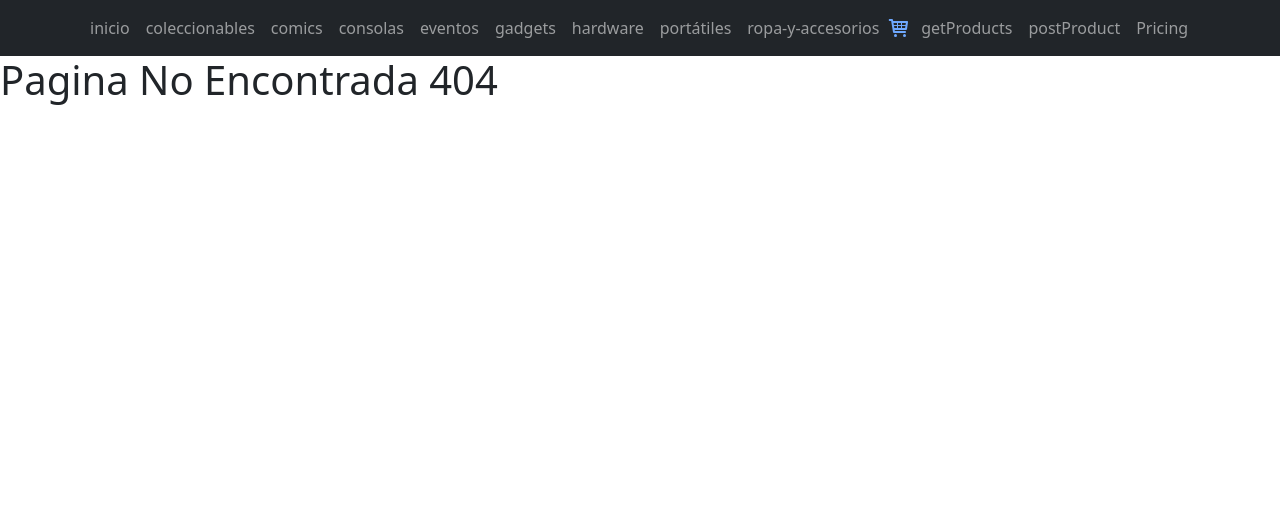
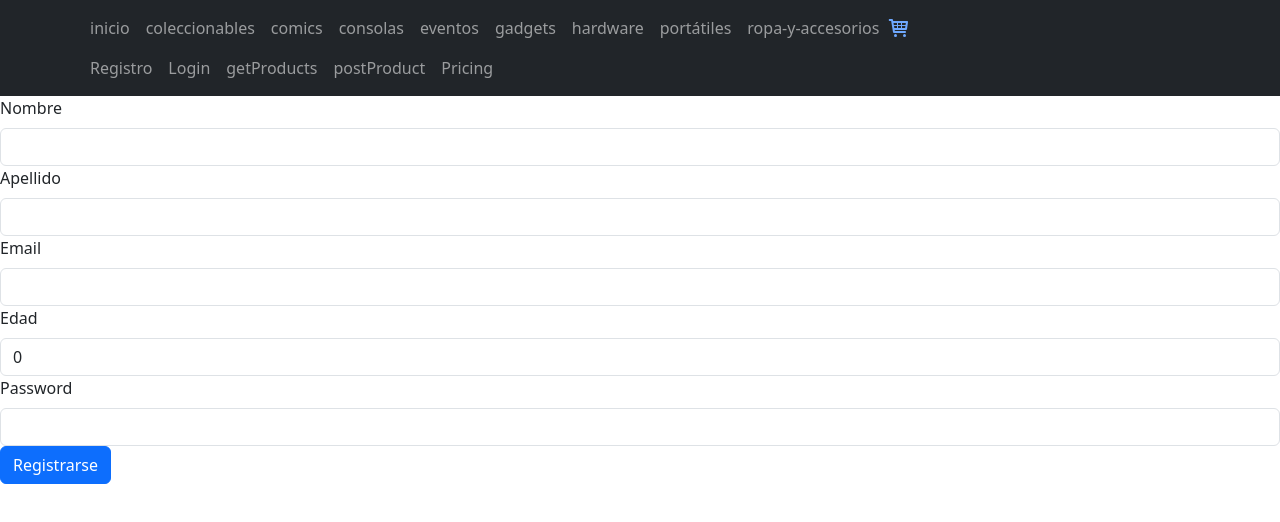
Before and after one commit to EdgarSteinberg/react-ts-redux-ecommerce, a React (Vite) app: page /register in a window 1280 px wide. Before the commit this address had no page. Shown: the top 522 px of the page. Built offline with nearby package versions, Linux system fonts and the light colour scheme.

Commit message:
add login and registration with TypeScript + messages

```diff
--- a/src/App.tsx
+++ b/src/App.tsx
@@ -17,6 +17,8 @@ import Cart from './components/cart/cart';
 import CreateProduct from './admin/products/createProduct';
 import ProductList from './admin/products/productList';
 import EditProduct from './admin/products/editProduct';
+import Register from './components/register/register';
+import Login from './components/login/login';
 
 function App() {
 
@@ -33,6 +35,8 @@ function App() {
             <Route path='categories/:category' element={<ProductsListContainer />} />
             <Route path='/products/:pid' element={<ProductItemContainer />} />
             <Route path='/cart' element={<Cart />} />
+            <Route path='/register' element={<Register />} />
+            <Route path='/login' element={<Login />} />
             <Route path='*' element={<NotFound />} />
 
             {/* rutas admin */}
--- a/src/components/cart/cart.tsx
+++ b/src/components/cart/cart.tsx
@@ -1,6 +1,6 @@
-import { useDispatch, useSelector } from "react-redux";
+import { useDispatch } from "react-redux";
 import { useEffect, useState } from "react";
-import type { RootState, AppDispatch } from "../../store";
+import type { AppDispatch } from "../../store";
 import styles from './styles.module.css';
 
 import type { ApiResponse } from "../../types/products";
@@ -65,7 +65,7 @@ const Cart = () => {
 
             <CartItemCart cart={cart} deleteProduct={deleteProduct} />
 
-            <h2 className={styles.cardTitle}>Total de la compra: ${total}</h2>
+            <h2 className={styles.cardTitle} style={{color: 'green'}}>Total de la compra: ${total}</h2>
         </>
     );
 };
--- a/src/components/cart/cartItemCard.tsx
+++ b/src/components/cart/cartItemCard.tsx
@@ -15,7 +15,7 @@ const CartItemCard = ({ cart, deleteProduct }: CartItemCardProps) => {
         <>
             {cart?.products.map(item => (
                 <div key={item.product._id}>
-                    <Card>
+                    <Card className={styles.card}>
                         <Card.Header>{item.product.title}</Card.Header>
                         <Card.Body className={styles.cardContainer}>
                             <Card.Img variant="top" src={item.product.mainImage?.[0]} alt={item.product.title} className={styles.img} />
@@ -23,7 +23,7 @@ const CartItemCard = ({ cart, deleteProduct }: CartItemCardProps) => {
                             <Card.Title  className={styles.ellipsis}>{item.product.shortDescription}</Card.Title>
                             <Card.Text style={{ margin: '0',}}>Cantidad: {item.quantity}</Card.Text>
                             <Card.Text style={{ margin: '0' }}>Precio unitario: $:{item.product.price}</Card.Text>
-                            <Card.Text style={{ margin: '0' }}>Total: ${item.quantity * item.product.price}</Card.Text>
+                            <Card.Text style={{ margin: '0'}}>Total: ${item.quantity * item.product.price}</Card.Text>
 
                             <FaRegTrashAlt color="red" size={18}
                                 style={{ cursor: "pointer", margin: '0 ' }}
--- a/src/components/cart/styles.module.css
+++ b/src/components/cart/styles.module.css
@@ -1,17 +1,22 @@
 
 .img{
     width: 100px;
+}
+.card{
+    margin-top: 10px;
 }
 
 .cardContainer{
     display: flex;
      align-items: center;
      justify-content: space-between;
+    background-color: yellow;
 }
 
 .cardTitle{
     text-align: center;
     margin-top: 10px;
+
 }
 
 .cardText{
@@ -22,4 +27,5 @@
   white-space: nowrap;
   overflow: hidden;
   text-overflow: ellipsis;
+
 }
--- /dev/null
+++ b/src/components/login/login.tsx
@@ -0,0 +1,75 @@
+import { useState } from "react";
+import type { Message } from "../../types/message";
+import Loading from "../loading/loading";
+import LoginForm from "./loginForm";
+
+
+const Login = () => {
+    const initialState = { email: '', password: '' };
+
+    const [user, setUser] = useState(initialState);
+    const [message, setMessage] = useState<Message | null>(null);
+    const [loading, setLoading] = useState(false);
+
+    const handleOnchage = (e: React.ChangeEvent<HTMLInputElement>) => {
+        const { name, value } = e.target;
+
+        setUser(prev => ({ ...prev, [name]: value }));
+    }
+
+    const handleSubmit = async (e: React.FormEvent<HTMLFormElement>) => {
+        e.preventDefault();
+
+        if (!user.email.trim() || !user.password.trim()) {
+            setMessage({
+                type: 'error',
+                text: 'Todos los campos son obligatorios'
+            })
+
+            return;
+        }
+
+        setLoading(true);
+        try {
+            const response = await fetch(`http://localhost:8080/api/users/login`, {
+                method: 'POST',
+                headers: {
+                    "Content-Type": "application/json"
+                },
+                credentials: 'include',
+                body: JSON.stringify(user)
+            })
+            const data = await response.json();
+
+            if (!response.ok) {
+                throw new Error(data.message || 'Error al registrarse');
+            }
+            console.log(data.token);
+            setMessage({
+                type: 'success',
+                text: "Login Exitoso"
+            })
+            setUser(initialState);
+        } catch (error) {
+            console.log(error)
+
+            setMessage({
+                type: 'error',
+                text: error instanceof Error ? error.message : 'Se produjo un error '
+            })
+        } finally {
+            setLoading(false);
+        }
+    }
+
+
+    if (loading) return <Loading />
+
+    return (
+        <>
+            <LoginForm user={user} message={message} handleOnchage={handleOnchage} handleSubmit={handleSubmit}/>
+        </>
+    )
+}
+
+export default Login;
--- /dev/null
+++ b/src/components/login/loginForm.tsx
@@ -0,0 +1,47 @@
+import { Alert, Button, Form, FormControl, FormGroup, FormLabel } from "react-bootstrap";
+import type { Message } from "../../types/message";
+import type { LoginUser } from "../../types/login";
+
+type LoginFormProp = {
+    message: Message | null,
+    user: LoginUser,
+    handleOnchage: (e: React.ChangeEvent<HTMLInputElement>) => void;
+    handleSubmit: (e: React.FormEvent<HTMLFormElement>) => void
+}
+
+const LoginForm = ({ user, message, handleOnchage, handleSubmit } : LoginFormProp) => {
+
+    return (
+        <>
+            <Form onSubmit={handleSubmit}>
+                {
+                    message && (
+                        <Alert variant={message.type == 'success' ? 'success' : 'danger'}>
+                            {message.text}
+                        </Alert>
+                    )
+                }
+                <FormGroup>
+                    <FormLabel>Email</FormLabel>
+                    <FormControl
+                        name="email"
+                        value={user.email}
+                        onChange={handleOnchage}
+                    />
+                </FormGroup>
+                <FormGroup>
+                    <FormLabel>Password</FormLabel>
+                    <FormControl
+                        name="password"
+                        value={user.password}
+                        onChange={handleOnchage}
+                    />
+                </FormGroup>
+
+                <Button type="submit">Enviar</Button>
+            </Form>
+        </>
+    )
+};
+
+export default LoginForm;
--- a/src/components/navBar/navBar.tsx
+++ b/src/components/navBar/navBar.tsx
@@ -6,18 +6,18 @@ import CartWidget from '../cartWidget/cartWidget';
 
 const NavBar = () => {
 
-    const arrayCategories = [  "coleccionables","comics", "consolas","eventos","gadgets","hardware","portátiles", "ropa-y-accesorios" ]
+    const arrayCategories = ["coleccionables", "comics", "consolas", "eventos", "gadgets", "hardware", "portátiles", "ropa-y-accesorios"]
 
     return (
         <div >
-            <Navbar bg="dark" data-bs-theme="dark" style={{display:'flex', flexWrap: 'wrap'}}>
+            <Navbar bg="dark" data-bs-theme="dark" style={{ display: 'flex', flexWrap: 'wrap' }}>
                 <Container>
                     <Nav className="me-auto">
                         <Nav.Link as={Link} to="/">
-                           inicio
+                            inicio
                         </Nav.Link>
                         {arrayCategories.map((c) => (
-                            <Nav.Link key={c}as={Link} to={`/categories/${c}`}>
+                            <Nav.Link key={c} as={Link} to={`/categories/${c}`}>
                                 {c}
                             </Nav.Link>
                         ))}
@@ -26,6 +26,8 @@ const NavBar = () => {
 
                     </Nav>
                     <Nav className="me-auto">
+                        <Nav.Link as={Link} to={'/register'}>Registro</Nav.Link>
+                        <Nav.Link as={Link} to={'/login'}>Login</Nav.Link>
                         <Nav.Link as={Link} to={'/admin/products'}>getProducts</Nav.Link>
                         <Nav.Link as={Link} to={'/admin/products/new'}>postProduct</Nav.Link>
                         <Nav.Link href="#pricing">Pricing</Nav.Link>
--- /dev/null
+++ b/src/components/register/register.tsx
@@ -0,0 +1,83 @@
+import { useState } from "react";
+import type { RegisterUser } from "../../types/users";
+import type { Message } from "../../types/message";
+import RegisterForm from "./registerForm";
+
+
+const Register = () => {
+    const [message, setMessage] = useState<Message | null>(null);
+    const [loading, setLoading] = useState(false);
+
+    const initialState: RegisterUser = {
+        first_name: '',
+        last_name: '',
+        email: '',
+        age: 0,
+        password: ''
+    };
+
+    const [register, setRegister] = useState(initialState);
+
+    const handleOnChange = (e: React.ChangeEvent<HTMLInputElement>) => {
+        const { name, value } = e.target;
+
+        setRegister(prev => ({
+            ...prev,
+            [name]: name === "age" ? Number(value) : value
+        }));
+    };
+
+    const handleSubmit = async (e: React.FormEvent<HTMLFormElement>) => {
+        e.preventDefault();
+
+        if (!register.email.trim() || !register.password.trim() || !register.first_name.trim() || !register.last_name.trim() || !register.age) {
+            setMessage({
+                type: 'error',
+                text: 'Todos los campos son obligatorios'
+            })
+
+            return;
+        }
+        setLoading(true);
+
+        try {
+            const response = await fetch("http://localhost:8080/api/users/register", {
+                method: "POST",
+                headers: {
+                    "Content-Type": "application/json"
+                },
+                body: JSON.stringify(register),
+
+            });
+
+            const data = await response.json();
+
+            if (!response.ok) {
+                throw new Error(data.message || 'Error al registrarse');
+            }
+
+            setMessage({
+                type: 'success',
+                text: 'Usuario registrado correctamente'
+            });
+
+            setRegister(initialState);
+
+        } catch (error) {
+            setMessage({
+                type: 'error',
+                text: error instanceof Error ? error.message : 'Error al registrarse'
+            });
+        } finally {
+            setLoading(false);
+        }
+    };
+
+    return (
+        <>
+            <RegisterForm register={register} message={message} loading={loading} handleOnChange={handleOnChange} handleSubmit={handleSubmit} />
+        </>
+    );
+};
+
+export default Register;
--- /dev/null
+++ b/src/components/register/registerForm.tsx
@@ -0,0 +1,55 @@
+import { Alert, Button, Form, FormControl, FormGroup, FormLabel } from "react-bootstrap";
+import type { Message } from "../../types/message";
+import type { RegisterUser } from "../../types/users";
+
+type RegisterFormProps = {
+  register: RegisterUser;
+  message: Message | null;
+  loading: boolean;
+  handleOnChange: (e: React.ChangeEvent<HTMLInputElement>) => void;
+  handleSubmit: (e: React.FormEvent<HTMLFormElement>) => void;
+};
+
+const RegisterForm = ({ register, message, loading, handleOnChange, handleSubmit} : RegisterFormProps) => {
+
+
+    return (
+        <>
+         <Form onSubmit={handleSubmit}>
+            {message && (
+                <Alert variant={message.type === 'success' ? 'success' : 'danger'}>{message?.text}</Alert>
+            )}
+            <FormGroup>
+                <FormLabel>Nombre</FormLabel>
+                <FormControl name="first_name" value={register.first_name} onChange={handleOnChange} />
+            </FormGroup>
+
+            <FormGroup>
+                <FormLabel>Apellido</FormLabel>
+                <FormControl name="last_name" value={register.last_name} onChange={handleOnChange} />
+            </FormGroup>
+
+            <FormGroup>
+                <FormLabel>Email</FormLabel>
+                <FormControl type="email" name="email" value={register.email} onChange={handleOnChange} />
+            </FormGroup>
+
+            <FormGroup>
+                <FormLabel>Edad</FormLabel>
+                <FormControl type="number" name="age" value={register.age} onChange={handleOnChange} />
+            </FormGroup>
+
+            <FormGroup>
+                <FormLabel>Password</FormLabel>
+                <FormControl type="password" name="password" value={register.password} onChange={handleOnChange} />
+            </FormGroup>
+
+            <Button type="submit" disabled={loading}>
+                {loading ? 'Enviando...' : 'Registrarse'}
+            </Button>
+        </Form>
+        </>
+    )
+}
+
+export default RegisterForm;
--- /dev/null
+++ b/src/types/login.ts
@@ -0,0 +1,5 @@
+
+export interface LoginUser {
+    email: string;
+    password: string;
+}
--- /dev/null
+++ b/src/types/message.ts
@@ -0,0 +1,6 @@
+export type MessageType = 'success' | 'error';
+
+export interface Message {
+  type: MessageType;
+  text: string;
+}
--- /dev/null
+++ b/src/types/users.ts
@@ -0,0 +1,7 @@
+export interface RegisterUser {
+  first_name: string;
+  last_name: string;
+  email: string;
+  age: number;
+  password: string;
+}
```
